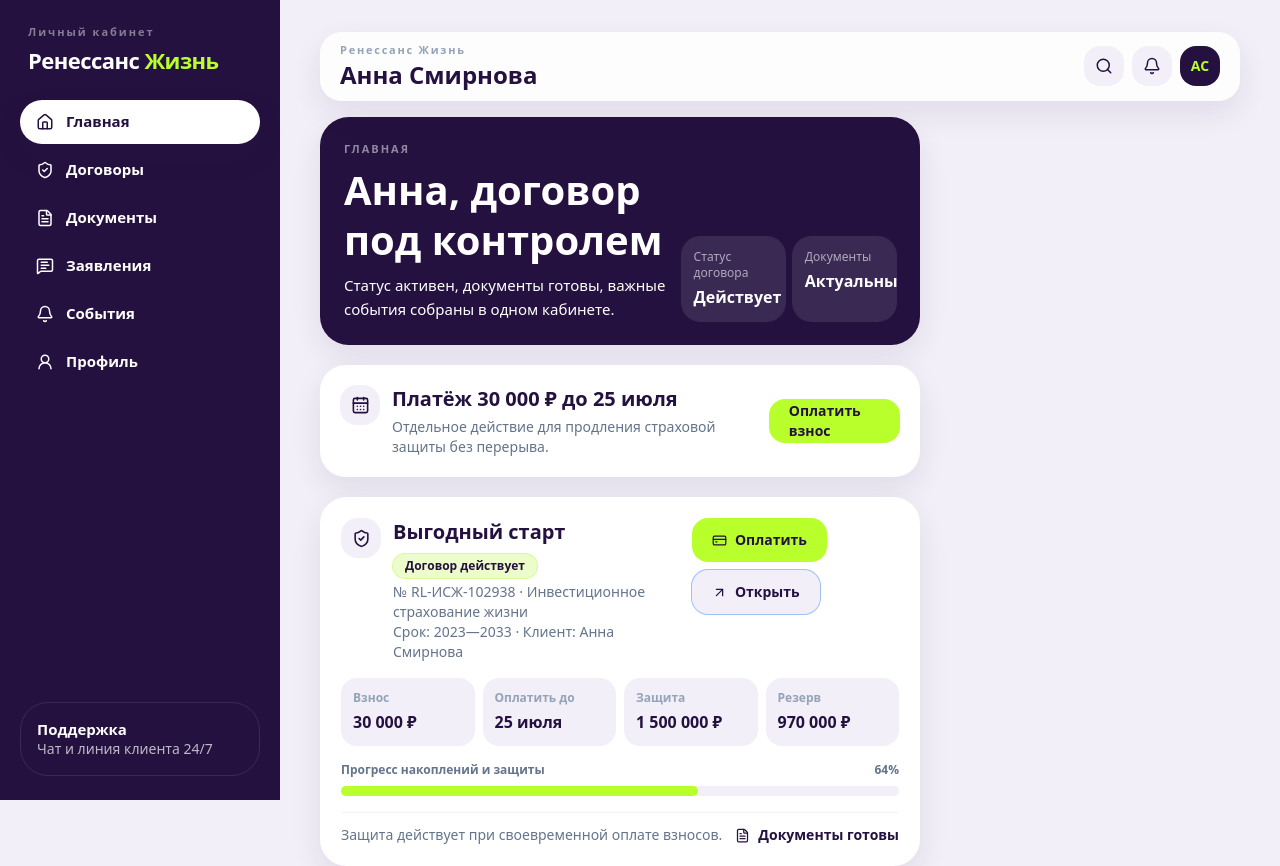
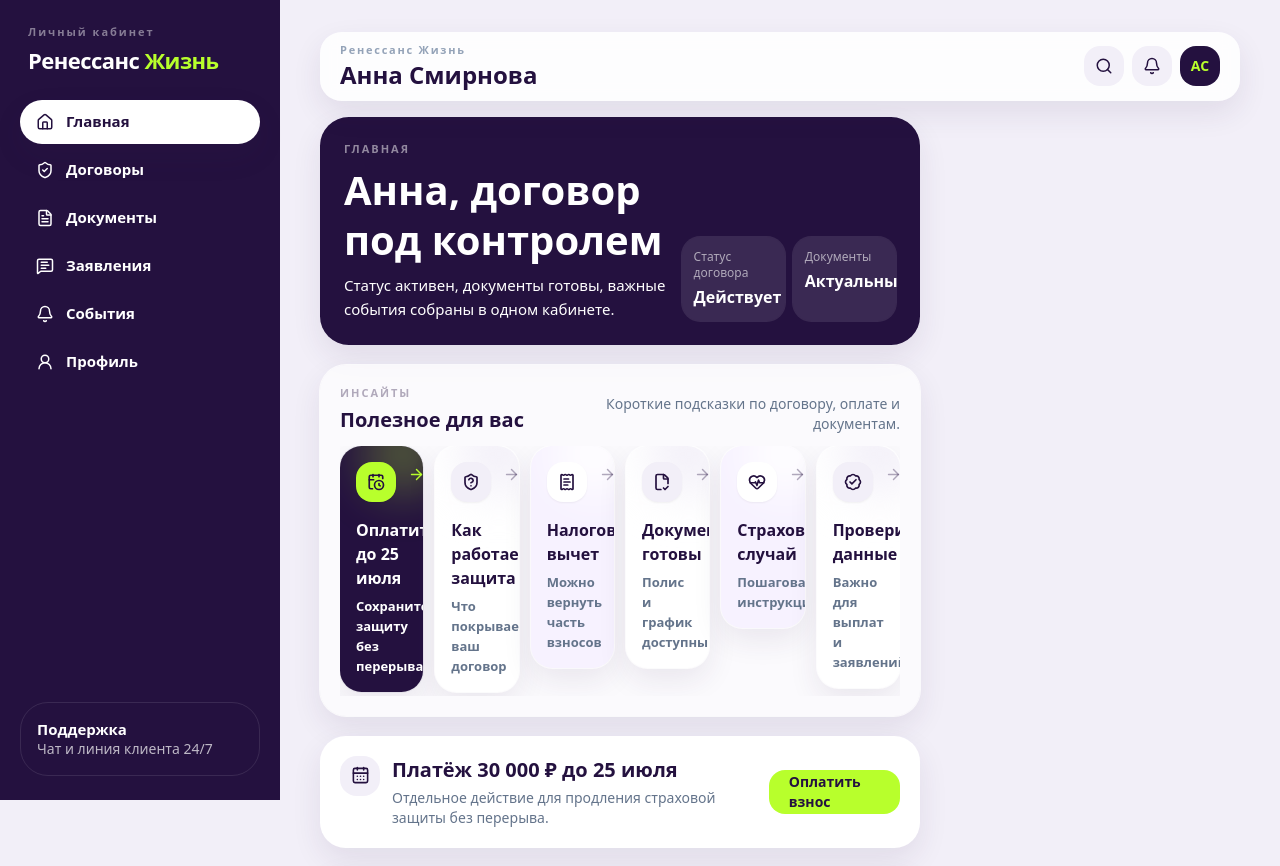
Before and after one commit to cousy4-dotcom/renlife-lk-redesign, a Next.js app: page /dashboard in a window 1280 px wide. Shown: the top 866 px of the page. Built offline with nearby package versions, Linux system fonts and the light colour scheme.

Commit message:
Add dashboard insight stories

```diff
--- a/src/app/dashboard/page.tsx
+++ b/src/app/dashboard/page.tsx
@@ -4,6 +4,7 @@
 import { Button } from '@/components/ui/Button';
 import { Card } from '@/components/ui/Card';
 import { ContractCard } from '@/components/ui/ContractCard';
+import { InsightStories } from '@/components/dashboard/InsightStories';
 import { DocumentCard } from '@/components/ui/DocumentCard';
 import { NotificationCard } from '@/components/ui/NotificationCard';
 import { contracts, documents, notifications, quickActions } from '@/data/mock';
@@ -33,6 +34,8 @@
           </div>
         </section>
 
+        <InsightStories />
+
         <section className="rounded-[1.35rem] bg-white p-3.5 shadow-card md:rounded-[1.6rem] md:p-5">
           <div className="flex flex-col gap-3 sm:flex-row sm:items-center sm:justify-between">
             <div className="flex gap-3">
--- /dev/null
+++ b/src/components/dashboard/InsightStories.tsx
@@ -0,0 +1,133 @@
+import Link from 'next/link';
+import { ArrowRight, BadgeCheck, CalendarClock, FileCheck2, HeartPulse, ReceiptText, ShieldQuestion } from 'lucide-react';
+
+type Insight = {
+  title: string;
+  text: string;
+  href?: string;
+  icon: typeof CalendarClock;
+  tone: 'action' | 'violet' | 'soft';
+};
+
+const insights: Insight[] = [
+  {
+    title: 'Оплатить до 25 июля',
+    text: 'Сохраните защиту без перерыва',
+    href: '/payment',
+    icon: CalendarClock,
+    tone: 'action',
+  },
+  {
+    title: 'Как работает защита',
+    text: 'Что покрывает ваш договор',
+    icon: ShieldQuestion,
+    tone: 'violet',
+  },
+  {
+    title: 'Налоговый вычет',
+    text: 'Можно вернуть часть взносов',
+    icon: ReceiptText,
+    tone: 'soft',
+  },
+  {
+    title: 'Документы готовы',
+    text: 'Полис и график доступны',
+    href: '/documents',
+    icon: FileCheck2,
+    tone: 'violet',
+  },
+  {
+    title: 'Страховой случай',
+    text: 'Пошаговая инструкция',
+    href: '/claims',
+    icon: HeartPulse,
+    tone: 'soft',
+  },
+  {
+    title: 'Проверить данные',
+    text: 'Важно для выплат и заявлений',
+    href: '/profile',
+    icon: BadgeCheck,
+    tone: 'violet',
+  },
+];
+
+const toneStyles = {
+  action: {
+    card: 'bg-brand-900 text-white ring-brand-900/5',
+    icon: 'bg-cta text-brand-900',
+    text: 'text-white/68',
+    arrow: 'text-cta',
+    glow: 'bg-cta/30',
+  },
+  violet: {
+    card: 'bg-white text-brand-900 ring-white/80',
+    icon: 'bg-lavender text-brand-900',
+    text: 'text-slate-500',
+    arrow: 'text-brand-900/35',
+    glow: 'bg-lavender',
+  },
+  soft: {
+    card: 'bg-[#f7f2ff] text-brand-900 ring-white/70',
+    icon: 'bg-white text-brand-900',
+    text: 'text-slate-500',
+    arrow: 'text-brand-900/35',
+    glow: 'bg-white',
+  },
+} satisfies Record<Insight['tone'], Record<'card' | 'icon' | 'text' | 'arrow' | 'glow', string>>;
+
+function InsightCard({ insight }: { insight: Insight }) {
+  const Icon = insight.icon;
+  const styles = toneStyles[insight.tone];
+  const content = (
+    <>
+      <span className={`absolute -right-5 -top-8 h-20 w-20 rounded-full blur-xl ${styles.glow}`} aria-hidden="true" />
+      <span className="relative flex items-start justify-between gap-3">
+        <span className={`grid h-10 w-10 shrink-0 place-items-center rounded-[1rem] shadow-sm ${styles.icon}`}>
+          <Icon size={18} strokeWidth={2.25} />
+        </span>
+        <ArrowRight className={`mt-1 shrink-0 ${styles.arrow}`} size={17} />
+      </span>
+      <span className="relative mt-4 block">
+        <span className="block text-[15px] font-black leading-5 md:text-base">{insight.title}</span>
+        <span className={`mt-1.5 block text-[13px] font-semibold leading-5 ${styles.text}`}>{insight.text}</span>
+      </span>
+    </>
+  );
+  const className = `group relative flex min-h-[9.25rem] w-[13.75rem] shrink-0 overflow-hidden rounded-[1.35rem] p-4 text-left shadow-card ring-1 transition duration-200 hover:-translate-y-0.5 hover:shadow-xl md:w-auto md:min-w-0 ${styles.card}`;
+
+  if (insight.href) {
+    return (
+      <Link href={insight.href} className={className}>
+        <span className="flex w-full flex-col justify-between">{content}</span>
+      </Link>
+    );
+  }
+
+  return (
+    <article className={className}>
+      <span className="flex w-full flex-col justify-between">{content}</span>
+    </article>
+  );
+}
+
+export function InsightStories() {
+  return (
+    <section className="overflow-hidden rounded-[1.35rem] bg-white/70 p-3.5 shadow-card ring-1 ring-white/80 md:rounded-[1.65rem] md:p-5">
+      <div className="mb-3 flex items-end justify-between gap-3">
+        <div>
+          <p className="text-[11px] font-semibold uppercase tracking-[.18em] text-brand-900/35">Инсайты</p>
+          <h2 className="mt-1 text-lg font-black leading-tight text-brand-900 md:text-xl">Полезное для вас</h2>
+        </div>
+        <p className="hidden max-w-xs text-right text-sm font-medium leading-5 text-slate-500 md:block">Короткие подсказки по договору, оплате и документам.</p>
+      </div>
+      <div className="-mx-3.5 flex snap-x gap-3 overflow-x-auto px-3.5 pb-1 [scrollbar-width:none] md:mx-0 md:grid md:grid-cols-3 md:px-0 lg:grid-cols-6 [&::-webkit-scrollbar]:hidden">
+        {insights.map((insight) => (
+          <div key={insight.title} className="snap-start md:min-w-0">
+            <InsightCard insight={insight} />
+          </div>
+        ))}
+      </div>
+    </section>
+  );
+}
```
